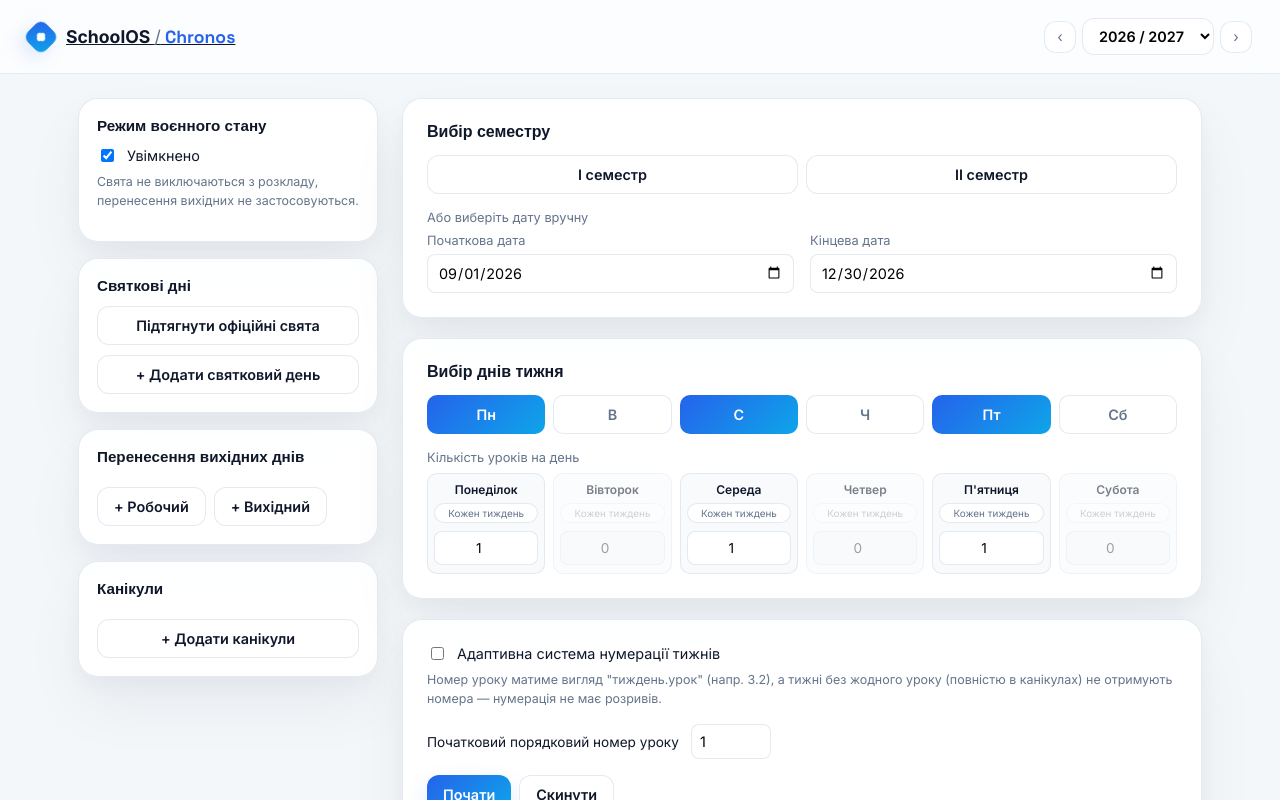
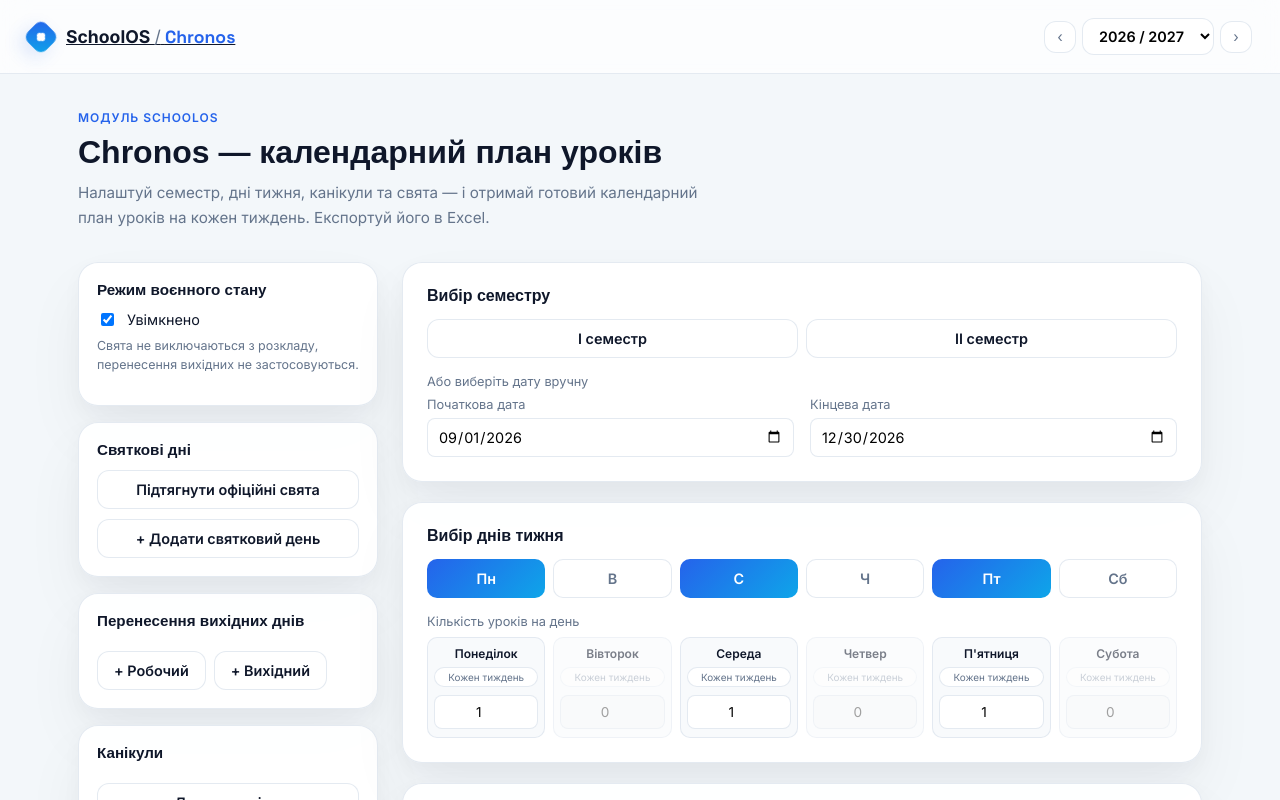
Before and after one commit to schoolosua/schoolosua.github.io, a React (Vite) app in the folder chronos/: page / in a window 1280 px wide. Shown: the top 800 px of the page. Built offline with nearby package versions, Linux system fonts and the light colour scheme; a web font is replaced by a local one.

Commit message:
Заголовок-опис сторінки модуля Chronos

```diff
--- a/chronos/src/App.tsx
+++ b/chronos/src/App.tsx
@@ -208,6 +208,15 @@
           </button>
         </div>
       </header>
+
+      <div className="page-hero">
+        <p className="page-hero-eyebrow">Модуль SchoolOS</p>
+        <h1 className="page-hero-title">Chronos — календарний план уроків</h1>
+        <p className="page-hero-subtitle">
+          Налаштуй семестр, дні тижня, канікули та свята — і отримай готовий календарний план
+          уроків на кожен тиждень. Експортуй його в Excel.
+        </p>
+      </div>
 
       <div className="layout">
         <aside className="sidebar">
--- a/chronos/src/styles.css
+++ b/chronos/src/styles.css
@@ -125,6 +125,52 @@
 
 .icon-btn:hover {
   background: #f1f5f9;
+}
+
+/* Hero */
+.page-hero {
+  max-width: 1180px;
+  margin: 0 auto;
+  padding: 36px 28px 8px;
+}
+
+.page-hero-eyebrow {
+  font-size: 0.75rem;
+  font-weight: 600;
+  text-transform: uppercase;
+  letter-spacing: 0.08em;
+  color: var(--primary-neon);
+  margin: 0 0 8px;
+}
+
+.page-hero-title {
+  font-family: 'Clash Display', sans-serif;
+  font-size: 2rem;
+  font-weight: 700;
+  margin: 0 0 10px;
+  line-height: 1.2;
+}
+
+.page-hero-subtitle {
+  font-size: 0.95rem;
+  color: var(--text-muted);
+  line-height: 1.6;
+  max-width: 640px;
+  margin: 0;
+}
+
+@media (max-width: 640px) {
+  .page-hero {
+    padding: 20px 16px 4px;
+  }
+
+  .page-hero-title {
+    font-size: 1.5rem;
+  }
+
+  .page-hero-subtitle {
+    font-size: 0.88rem;
+  }
 }
 
 /* Layout */
```
